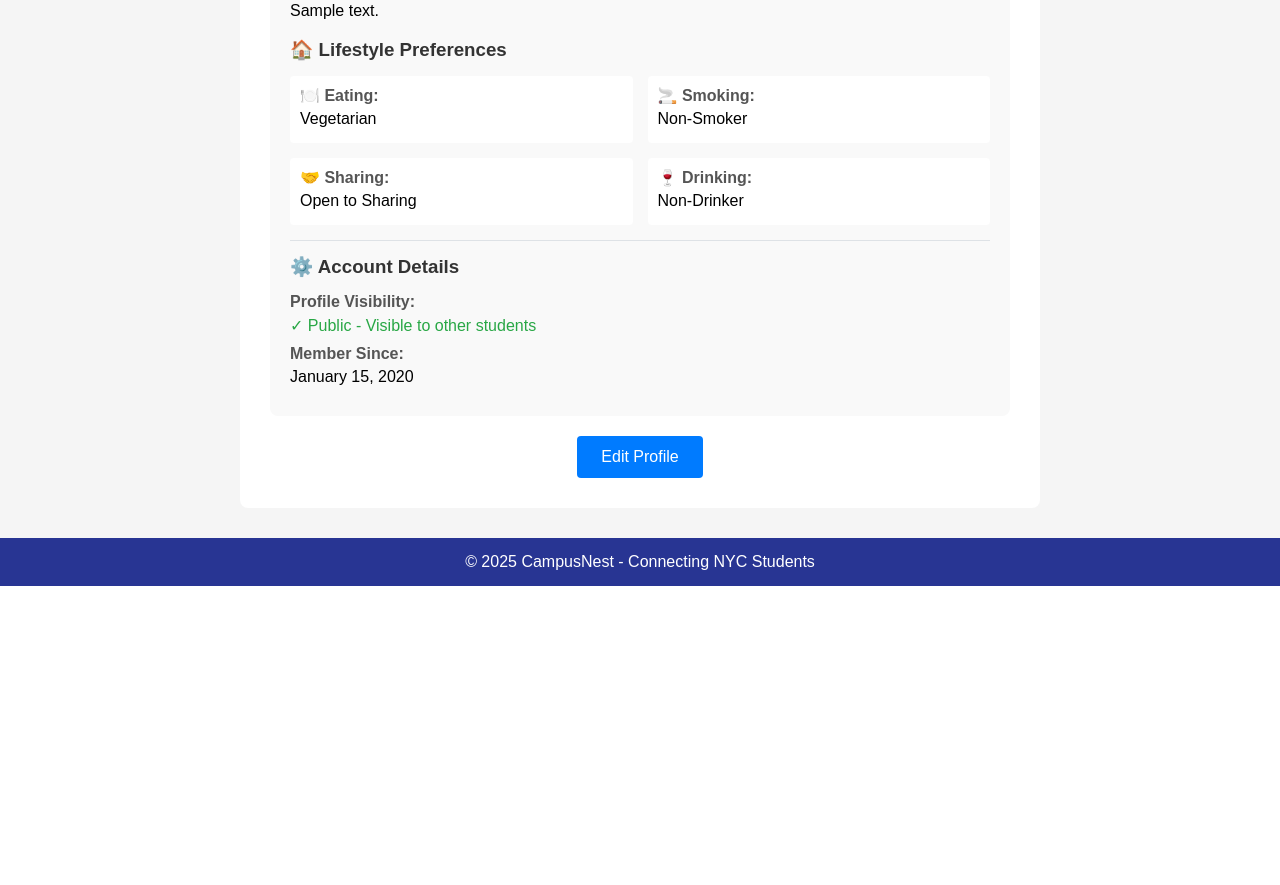
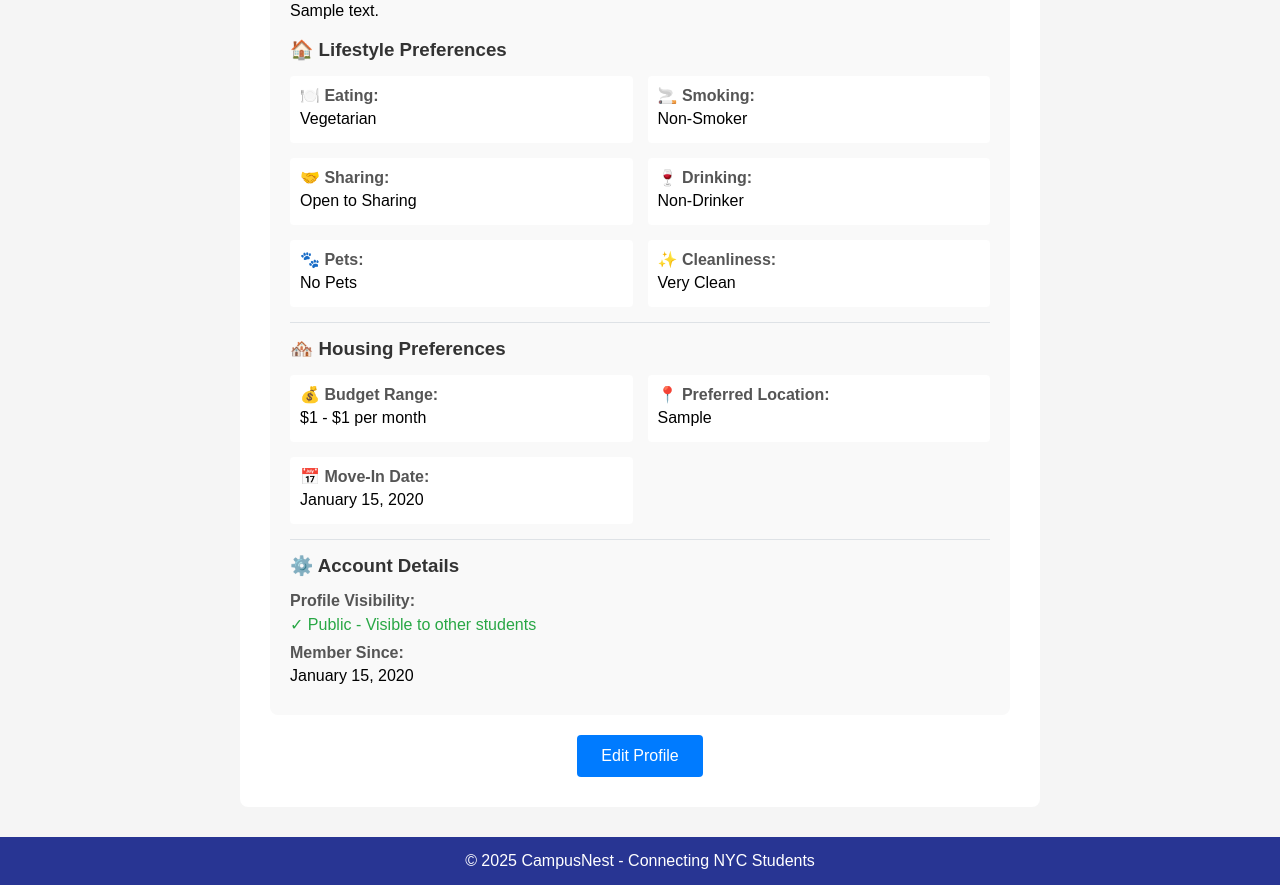
Before and after one commit to gcivil-nyu-org/team5-wed-fall25, a Django app: page /profiles/view/ in a window 1280 px wide. Shown: the part 615-1500 px from the top of the page. Before the commit the page ends 1201 px from the top, so only its background shows below. Run offline with Django 5.2, Linux system fonts and the light colour scheme; a user stored in the database is signed in; tables that the repository leaves empty hold one stand-in row (values such as "Sample post"); grey boxes marked "Sample" are stand-in pictures.

Commit message:
view profile updated

```diff
--- a/profiles/templates/profiles/view_profile.html
+++ b/profiles/templates/profiles/view_profile.html
@@ -70,6 +70,44 @@
                     <strong style="color: #555;">🍷 Drinking:</strong>
                     <p style="margin: 5px 0;">{{ profile.get_preference_display_with_icon.drinking|default:profile.get_drinking_preference_display }}</p>
                 </div>
+
+                <div style="background: white; padding: 10px; border-radius: 4px;">
+                    <strong style="color: #555;">🐾 Pets:</strong>
+                    <p style="margin: 5px 0;">{{ profile.get_preference_display_with_icon.pets|default:profile.get_pet_preference_display }}</p>
+                </div>
+
+                <div style="background: white; padding: 10px; border-radius: 4px;">
+                    <strong style="color: #555;">✨ Cleanliness:</strong>
+                    <p style="margin: 5px 0;">{{ profile.get_preference_display_with_icon.cleanliness|default:profile.get_cleanliness_preference_display }}</p>
+                </div>
+            </div>
+        </div>
+
+        <!-- Housing Preferences -->
+        <div style="border-bottom: 1px solid #dee2e6; padding-bottom: 15px; margin-bottom: 15px;">
+            <h3 style="color: #333; margin-bottom: 15px;">🏘️ Housing Preferences</h3>
+
+            <div style="display: grid; grid-template-columns: 1fr 1fr; gap: 15px;">
+                <div style="background: white; padding: 10px; border-radius: 4px;">
+                    <strong style="color: #555;">💰 Budget Range:</strong>
+                    <p style="margin: 5px 0;">${{ profile.budget_min }} - ${{ profile.budget_max }} per month</p>
+                </div>
+
+                <div style="background: white; padding: 10px; border-radius: 4px;">
+                    <strong style="color: #555;">📍 Preferred Location:</strong>
+                    <p style="margin: 5px 0;">{{ profile.location|default:"Not specified" }}</p>
+                </div>
+
+                <div style="background: white; padding: 10px; border-radius: 4px;">
+                    <strong style="color: #555;">📅 Move-In Date:</strong>
+                    <p style="margin: 5px 0;">
+                        {% if profile.move_in_date %}
+                            {{ profile.move_in_date|date:"F d, Y" }}
+                        {% else %}
+                            Not specified
+                        {% endif %}
+                    </p>
+                </div>
             </div>
         </div>
 
```
